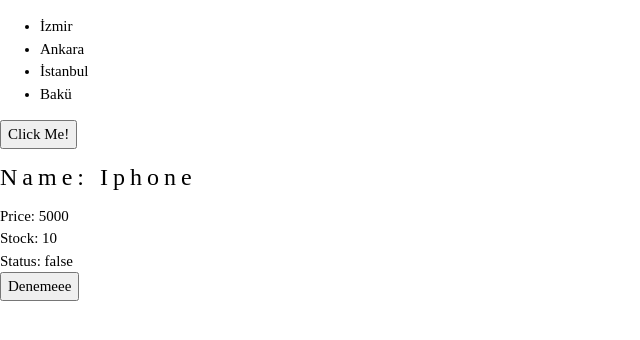
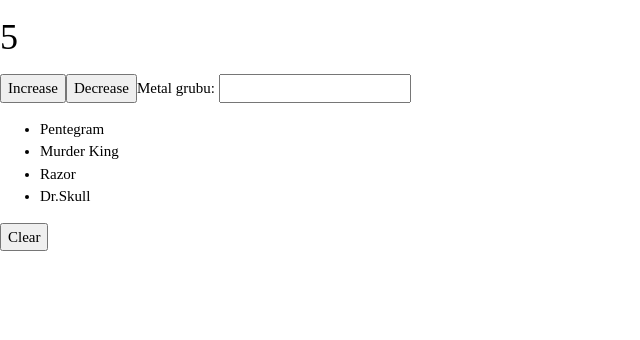
Before and after one commit to b21727283/full-stack-development, a React (Create React App) app in the folder react/my-app/: page / in a window 1280 px wide. Shown: the top 340 px of the page, without its empty margins (0-640 px from the left). Built offline with nearby package versions, Linux system fonts and the light colour scheme.

Commit message:
state example

```diff
--- /dev/null
+++ b/react/my-app/src/AddCategory.js
@@ -0,0 +1,55 @@
+import React, { useState } from 'react'
+
+function AddCategory({add}) {
+
+
+    const[name, setname] = useState('')
+    const[description, setDescription] = useState('')
+
+
+
+  return (
+    <>
+
+    <div>
+
+        <div>
+
+            <div>
+
+            <label>Name: </label>
+            <input type='text' onChange={(e) => setname(e.target.value)}></input>
+
+
+            </div>
+
+            <div>
+                <label>Description: </label>
+                <input type='text' onChange={(e) => setDescription(e.target.value)}/>
+
+            </div>
+
+            <div>
+
+                <button onClick={() => add({name: name, description:description})}>Add</button>
+
+
+            </div>
+
+
+
+
+
+
+        </div>
+
+
+
+    </div>
+
+
+    </>
+  )
+}
+
+export default AddCategory
--- a/react/my-app/src/App.js
+++ b/react/my-app/src/App.js
@@ -1,8 +1,11 @@
 
+import CategoryPage from "./CategoryPage";
 import ChildComponent from "./propSample/ChildComponent";
 import CityList from "./propSample/CityList";
 import ProductDetails from "./propSample/ProductDetails";
 import UserDetail from "./propSample/UserDetail";
+import CounterSample from "./state/CounterSample";
+import ArraySample from "./state/ArraySample";
 
 
 function App() {
@@ -25,10 +28,16 @@
 
       { /* <UserDetail name="Musti" surname="Gumusbacak" age = {18}></UserDetail> */}
 
-      <CityList cities= {citiesSource}></CityList>
+      { /* <CityList cities= {citiesSource}></CityList>
       <ChildComponent merhaba={hello}/>
 
-      <ProductDetails name={'Iphone'} stock={10} status={false}></ProductDetails>
+      <ProductDetails name={'Iphone'} stock={10} status={false}></ProductDetails> */}
+
+      {/*<CategoryPage></CategoryPage> */}
+
+      <CounterSample/>
+
+      <ArraySample/>
 
     </>
 
--- /dev/null
+++ b/react/my-app/src/CategoryPage.js
@@ -0,0 +1,40 @@
+import React, {useState} from 'react'
+import AddCategory from './AddCategory'
+import { categories } from './data/categories'
+import CategoryTable from  './CategoryTable'
+
+
+//Parent Component
+function CategoryPage() {
+
+    const [categoryList,  setCategoryList] = useState(categories)
+
+    const deleteItem = (id) => {
+
+      let filtereCategories = categoryList.filter(q => q.id !== id);
+
+      setCategoryList([...filtereCategories])
+    }
+
+
+    const add = (item) => {
+
+      setCategoryList([...categories, item])
+    }
+
+
+  return (
+    <>
+
+    <h1>Category Page</h1>
+    <AddCategory add={add}/>
+    <CategoryTable categoryList={categoryList} deleteItem={deleteItem}></CategoryTable>
+
+
+    </>
+
+
+  )
+}
+
+export default CategoryPage
--- /dev/null
+++ b/react/my-app/src/CategoryTable.js
@@ -0,0 +1,70 @@
+import React from 'react'
+
+function CategoryTable({categoryList, deleteItem}) {
+
+    /* const deleteItem = () => {
+
+
+    }*/
+
+
+
+  return (
+    <>
+
+    <table>
+        <thead>
+            <tr>
+
+                <th>Id</th>
+                <th>Name</th>
+                <th>Description</th>
+                <th>Delete</th>
+
+            </tr>
+        </thead>
+
+
+        <tbody>
+
+            {
+
+                categoryList.map((item, key)=>
+                {return(<tr key={key}>
+
+                    <td>{item.id}
+                    </td>
+
+                    <td>
+                        {item.name}
+                    </td>
+
+                    <td>
+                        {item.description}
+                    </td>
+                    <td>
+                        <button onClick={()=> deleteItem(item.id)}>Delete</button>
+                    </td>
+
+                </tr>)
+
+
+                })
+
+            }
+
+
+
+        </tbody>
+
+
+
+
+    </table>
+
+
+    </>
+  )
+}
+
+export default CategoryTable
--- /dev/null
+++ b/react/my-app/src/data/categories.js
@@ -0,0 +1,42 @@
+export const categories = [
+    {
+      "id": 2,
+      "description": "Sweet and savory sauces relishes spreads and seasonings",
+      "name": "Condiments"
+    },
+    {
+      "id": 1,
+      "description": "Soft drinks coffees teas beers and ales",
+      "name": "Beverages"
+    },
+    {
+      "id": 3,
+      "description": "Desserts candies and sweet breads",
+      "name": "Confections"
+    },
+    {
+      "id": 4,
+      "description": "Cheeses",
+      "name": "Dairy Products"
+    },
+    {
+      "id": 5,
+      "description": "Breads crackers pasta and cereal",
+      "name": "Grains/Cereals"
+    },
+    {
+      "id": 6,
+      "description": "Prepared meats",
+      "name": "Meat/Poultry"
+    },
+    {
+      "id": 7,
+      "description": "Dried fruit and bean curd",
+      "name": "Produce"
+    },
+    {
+      "id": 8,
+      "description": "Seaweed and fish",
+      "name": "Seafood"
+    }
+  ]
--- /dev/null
+++ b/react/my-app/src/state/ArraySample.js
@@ -0,0 +1,52 @@
+import React, {useState} from 'react'
+
+function ArraySample() {
+
+    let metalBands = ['Pentegram', 'Murder King', 'Razor', 'Dr.Skull'];
+
+    const [metals, setmetals] = useState(metalBands)
+
+    const clearAll = () => {
+
+        setmetals([])
+
+    }
+
+    const removeBand = (item) => {
+
+        let newBands = metals.filter(q => q !== item)
+
+        setmetals([...newBands])
+
+
+    }
+
+
+  return (
+    <>
+
+    <label>Metal grubu: </label>
+
+    <input type='text' onChange={(e)=> setmetals([...metalBands, e.target.value])}></input>
+
+    <ul>
+
+        {
+
+            metals.map((item, key) => {
+
+                return <li style={{cursor:'pointer'}} onClick={() => removeBand(item)} key={key}>{item}</li>
+            })
+        }
+
+
+    </ul>
+
+    <button onClick={() => clearAll()}>Clear</button>
+
+
+    </>
+  )
+}
+
+export default ArraySample
--- /dev/null
+++ b/react/my-app/src/state/CounterSample.js
@@ -0,0 +1,44 @@
+import React, { useState } from 'react'
+
+function CounterSample() {
+
+    const [counter, setCounter] = useState(5)
+
+
+    const increase = () =>
+
+    {
+      setCounter(counter + 1)
+    }
+
+
+    const decrease = () =>
+    {
+
+      setCounter(counter - 1)
+    }
+
+
+
+
+  return (
+    <>
+
+    <h1>
+
+      {counter}
+    </h1>
+
+    <button onClick={() => increase()}>
+
+    Increase
+    </button>
+
+    <button onClick={() => decrease()}> Decrease</button>
+
+
+    </>
+  )
+}
+
+export default CounterSample
```
